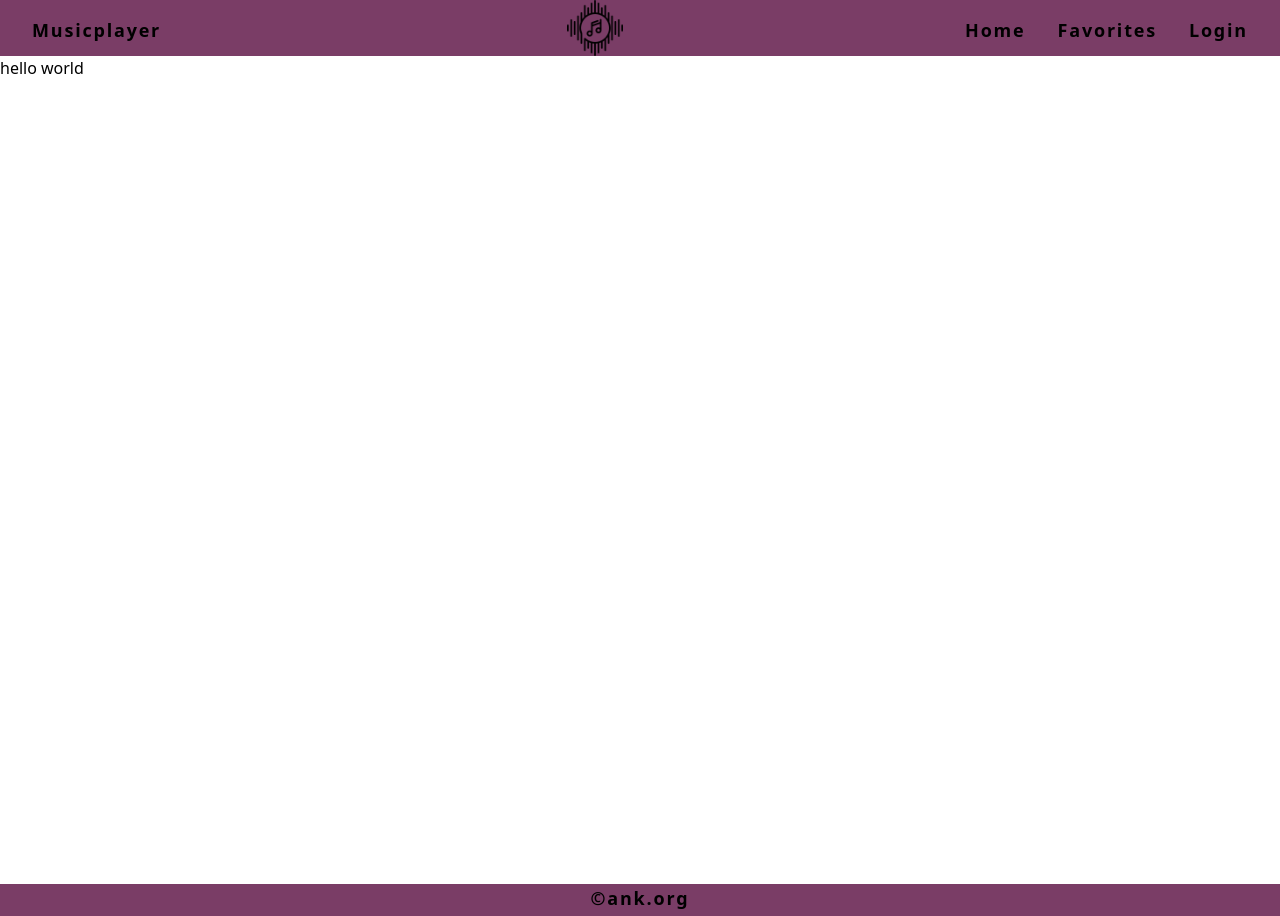
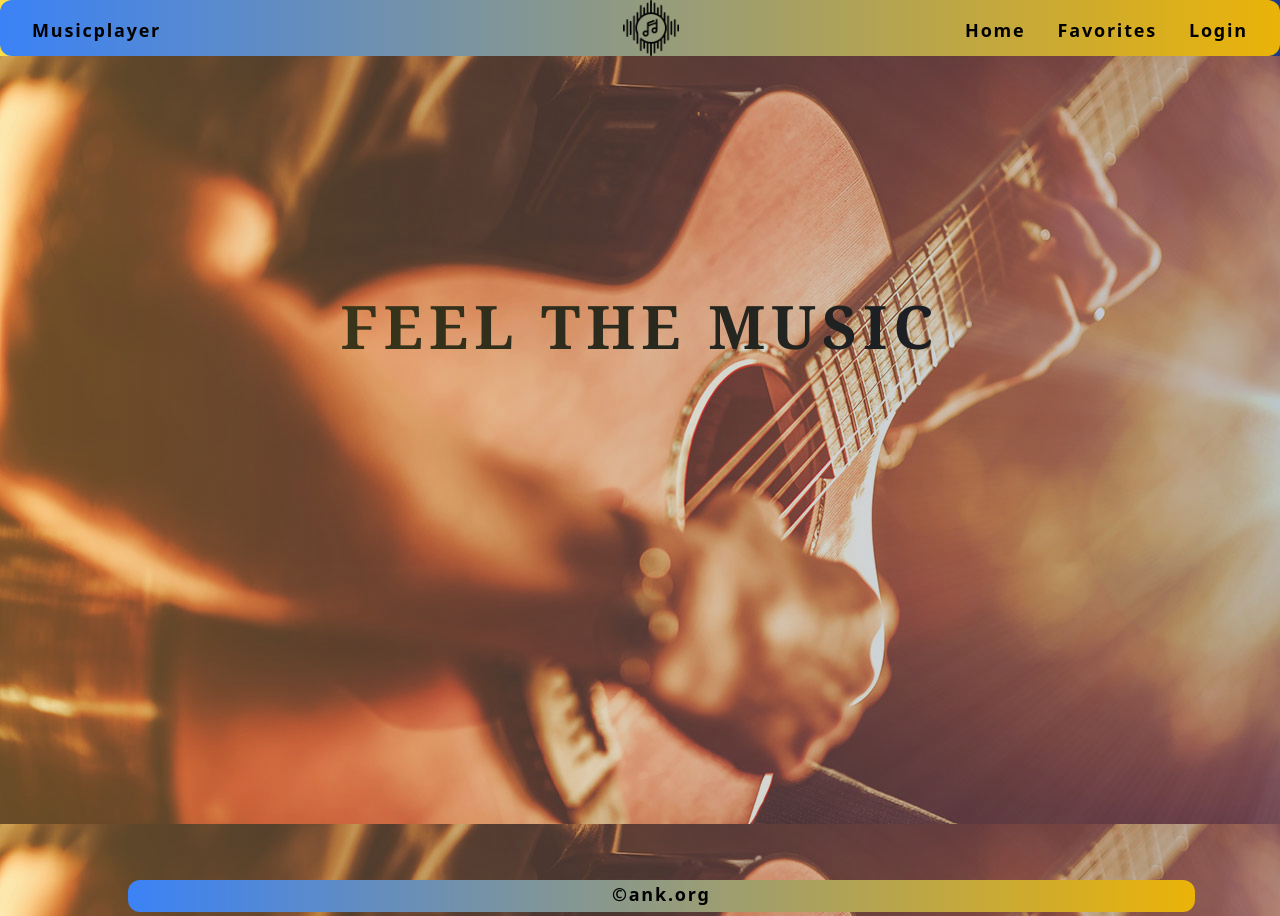
Before and after one commit to Vinsmoke55/Django-music-player, a Django app: page / in a window 1280 px wide. Run offline with Django 4.2, Linux system fonts and the light colour scheme; some libraries are stand-ins or nearby versions.

Commit message:
finished homepage ui

```diff
--- a/musicPlayer/homepage/templates/index.html
+++ b/musicPlayer/homepage/templates/index.html
@@ -1,4 +1,13 @@
+
 {% extends 'base_layout.html' %}
-{% block content %}
-<h1>hello world</h1>
-{% endblock %}
+
+{% load static %}
+{%block content%}
+
+	<div class="bg-gradient-to-r from-yellow-300 to-blue-900 h-screen fixed w-screen">
+		<div class="h-screen fixed w-screen bg-[url('/static/guitar.jpg')] opacity-70">
+			<h1 class="flex justify-center text-6xl font-serif tracking-widest pt-60 font-bold" >FEEL THE MUSIC</h1>
+
+		</div>
+	</div>
+{%endblock%}
--- a/musicPlayer/musicPlayer/settings.py
+++ b/musicPlayer/musicPlayer/settings.py
@@ -118,7 +118,10 @@ USE_TZ = True
 # https://docs.djangoproject.com/en/4.2/howto/static-files/
 
 STATIC_URL = 'static/'
-STATIC_ROOT=os.path.join(BASE_DIR,'static')
+# STATIC_ROOT=os.path.join(BASE_DIR,'static')
+STATICFILES_DIRS=(
+    os.path.join(BASE_DIR,'static'),
+    )
 
 # Default primary key field type
 # https://docs.djangoproject.com/en/4.2/ref/settings/#default-auto-field
--- a/musicPlayer/templates/base_layout.html
+++ b/musicPlayer/templates/base_layout.html
@@ -4,15 +4,14 @@
 <head>
 	<title></title>
 	 <script src="https://cdn.tailwindcss.com"></script>
-	 <!-- <link rel="stylesheet" type="text/css" href="{% static '/style.css' %}"> -->
 </head>
-<body>
-	<header class="flex justify-between bg-[#7a3d66] font-bold tracking-widest text-lg">
+<body class="bg-gradient-to-r from-yellow-300 to-blue-900">
+	<header class="flex justify-between bg-gradient-to-r from-blue-500 to-yellow-500 font-bold tracking-widest text-lg rounded-xl">
 		<div class="pl-8 pr-16 pt-4">
 			<h1>Musicplayer</h1>
 		</div>
 		<div class="">
-			<img src="{% static '/music.png' %}" class="h-14">
+			<img src="{% static 'music.png' %}" class="h-14 pl-28">
 		</div>
 		<div class="pr-8 pt-4">
 			<ul class="flex space-x-8">
@@ -22,12 +21,11 @@
 			</ul>
 		</div>
 	</header>
-	{% block content %}
-	{% endblock %}
 	<content>
-
+		{% block content %}
+		{% endblock %}
 	</content>
-	<footer class="fixed bottom-0 w-screen h-8 bg-[#7a3d66] text-center font-bold tracking-widest text-lg">
+	<footer class="fixed bottom-0 w-10/12 h-8 bg-gradient-to-r from-blue-500 to-yellow-500 text-center font-bold tracking-widest text-lg rounded-xl ml-32 mb-1">
 		<h1 class="text-center">©ank.org</h1>
 	</footer>
 </body>
```
Also changed, not shown: musicPlayer/static/guitar.jpg (added), musicPlayer/static/music.png (renamed from musicPlayer/homepage/static/music.png).
